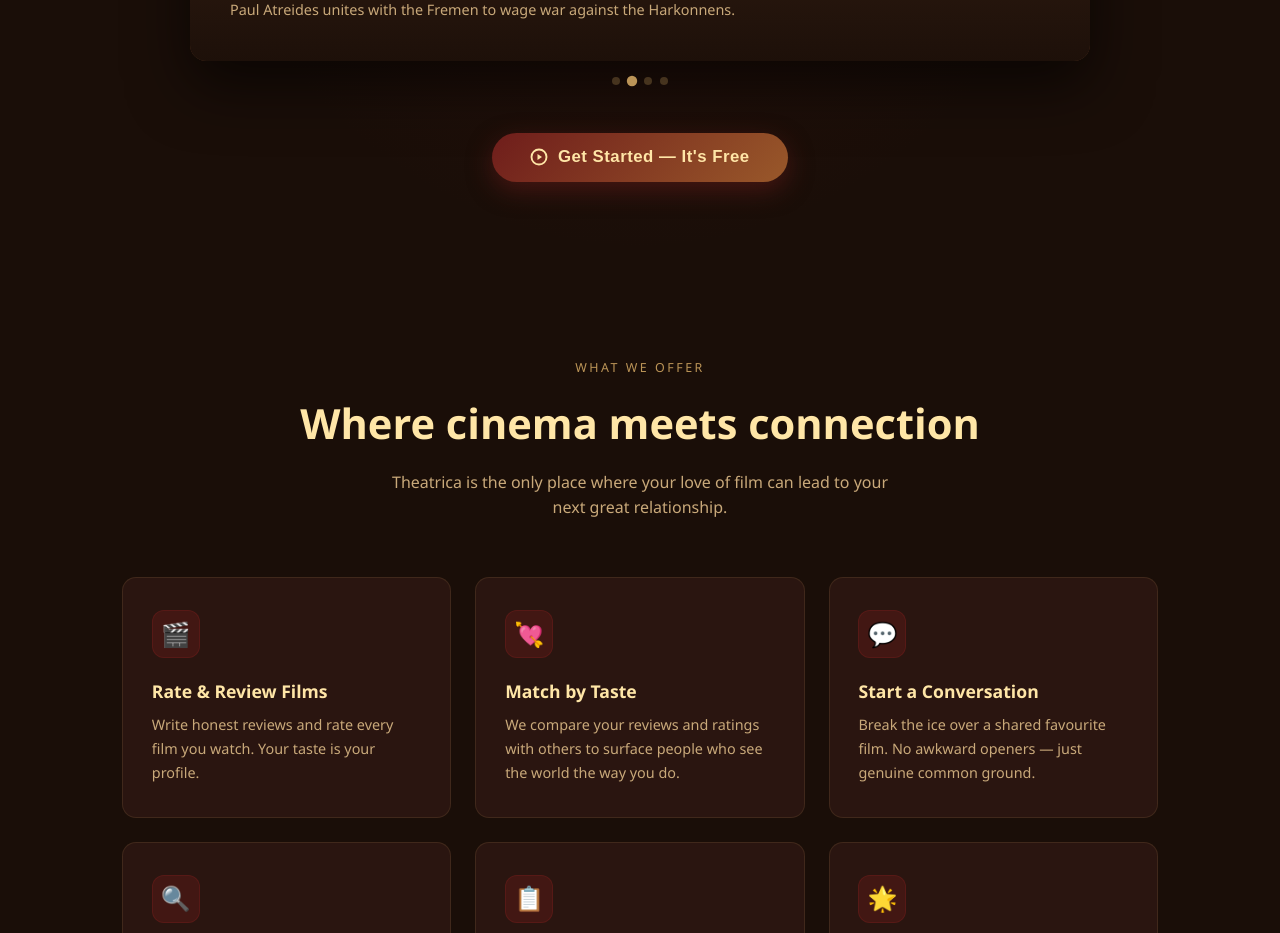
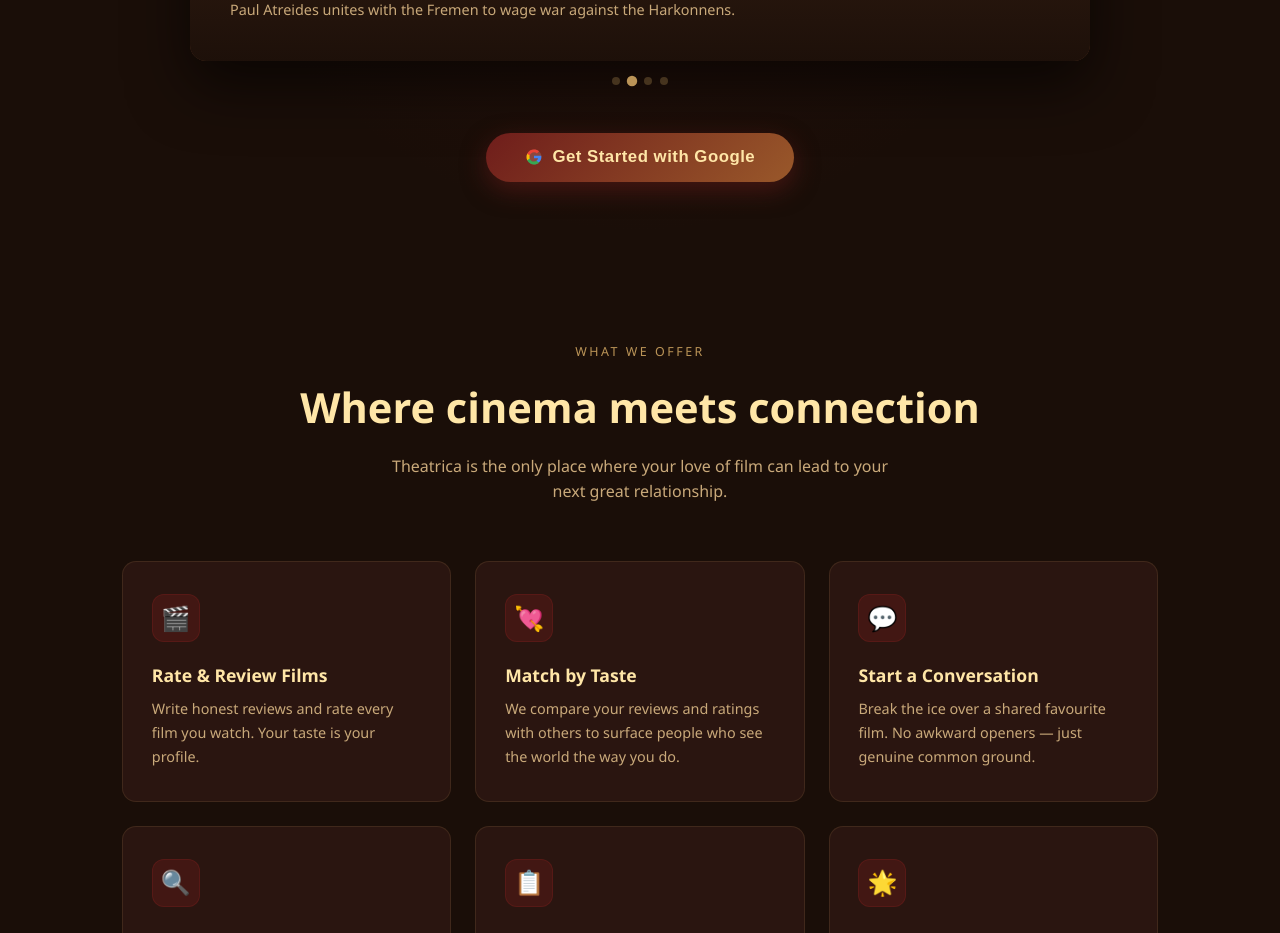
Before and after one commit to rohit-mukhi/Theatrica, a React (Vite) app: page / in a window 1280 px wide. Shown: the part 800-1733 px from the top of the page. Built offline with nearby package versions, Linux system fonts and the light colour scheme; no server answers.

Commit message:
Login fixed

```diff
--- a/src/App.tsx
+++ b/src/App.tsx
@@ -161,11 +161,6 @@
         client_id: import.meta.env.VITE_GOOGLE_CLIENT_ID,
         callback: (response: any) => handleGoogleResponseRef.current?.(response),
       })
-      // Render a hidden div as the Google button target
-      ;(window as any).google?.accounts.id.renderButton(
-        document.getElementById('google-btn-target'),
-        { theme: 'filled_black', size: 'large', width: 300 }
-      )
       ;(window as any).google?.accounts.id.prompt()
     }
 
@@ -214,15 +209,15 @@
           data-aos="fade-up"
           data-aos-delay="400"
         >
-          <svg viewBox="0 0 24 24" fill="none" stroke="currentColor" strokeWidth="2.5" strokeLinecap="round" strokeLinejoin="round">
-            <circle cx="12" cy="12" r="10" />
-            <polygon points="10 8 16 12 10 16 10 8" fill="currentColor" stroke="none" />
+          <svg viewBox="0 0 24 24" fill="none" stroke="currentColor" strokeWidth="2" strokeLinecap="round" strokeLinejoin="round">
+            <path d="M12 2C6.48 2 2 6.48 2 12s4.48 10 10 10 10-4.48 10-10S17.52 2 12 2z" fill="white" fillOpacity="0.15" stroke="none"/>
+            <path d="M21.8 12.2c0-.6-.1-1.2-.2-1.8H12v3.4h5.5c-.2 1.2-.9 2.2-2 2.9v2.4h3.2c1.9-1.7 3-4.3 3-6.9z" fill="#4285F4" stroke="none"/>
+            <path d="M12 22c2.7 0 5-0.9 6.7-2.4l-3.2-2.5c-.9.6-2 1-3.5 1-2.7 0-4.9-1.8-5.7-4.2H3v2.5C4.7 19.9 8.1 22 12 22z" fill="#34A853" stroke="none"/>
+            <path d="M6.3 13.9c-.2-.6-.3-1.2-.3-1.9s.1-1.3.3-1.9V7.6H3C2.4 8.8 2 10.4 2 12s.4 3.2 1 4.4l3.3-2.5z" fill="#FBBC05" stroke="none"/>
+            <path d="M12 5.8c1.5 0 2.9.5 3.9 1.5l2.9-2.9C17 2.8 14.7 2 12 2 8.1 2 4.7 4.1 3 7.6l3.3 2.5C7.1 7.6 9.3 5.8 12 5.8z" fill="#EA4335" stroke="none"/>
           </svg>
-          Get Started — It's Free
+          Get Started with Google
         </button>
-
-        {/* Google Sign-In button rendered here when One Tap is suppressed */}
-        {!user && <div id="google-btn-target" data-aos="fade-up" data-aos-delay="450" style={{ marginTop: '1rem' }} />}
       </section>
 
       {/* FEATURES */}
```
